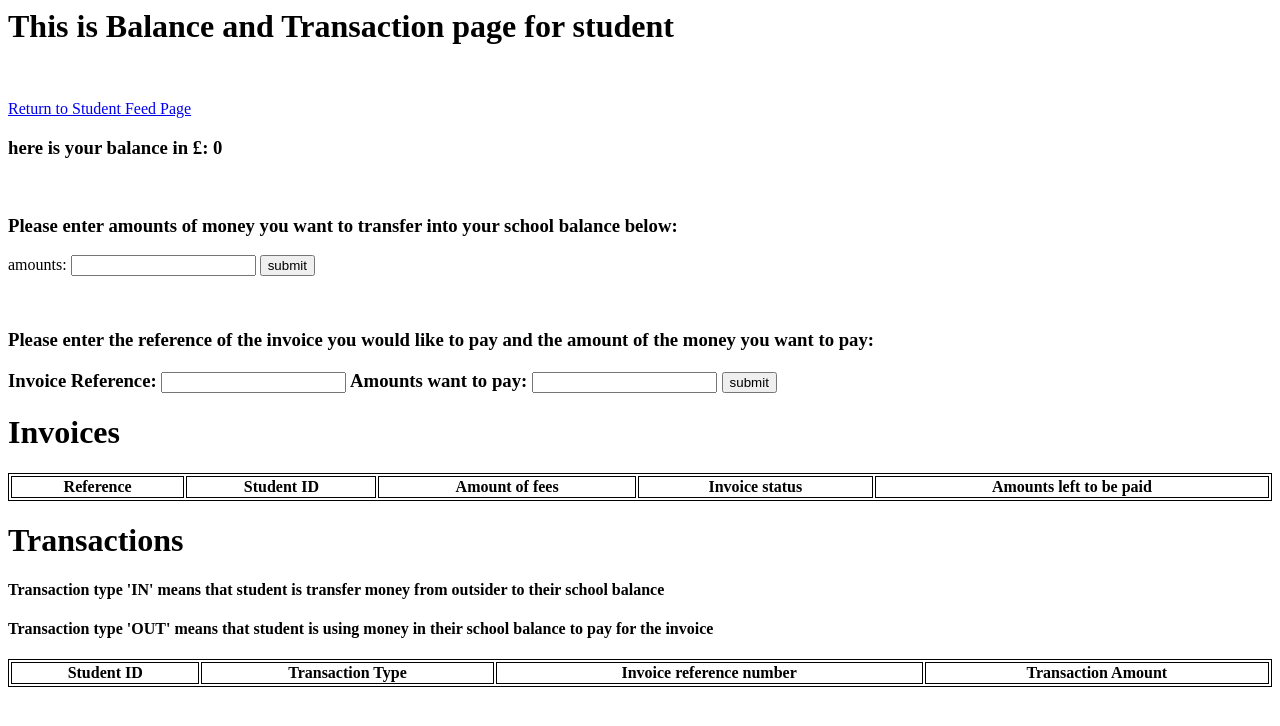
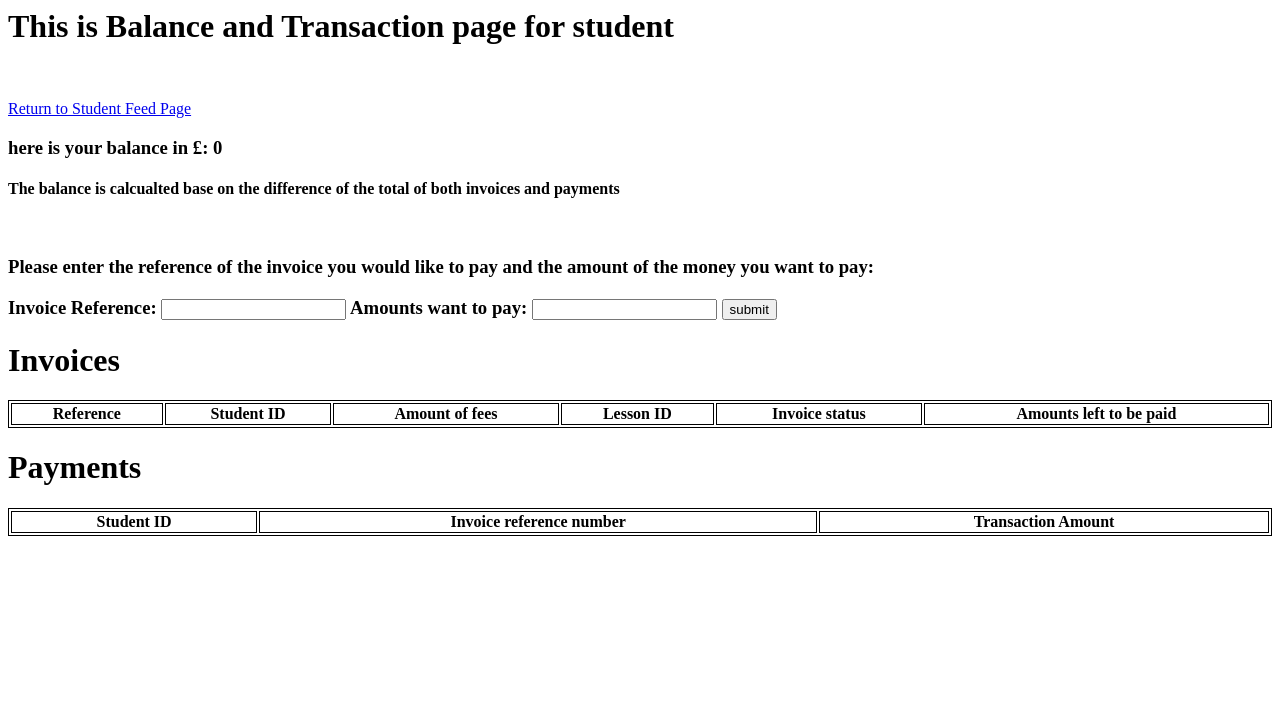
Before and after one commit to AFaverooo/Koala, a Django app: page /balance/ in a window 1280 px wide. Shown: the top 726 px of the page. Run offline with Django 4.2, Linux system fonts and the light colour scheme; the visitor is signed in with stand-in values (Sample User, id 1); data comes from the database, SQL or seed files in the repository; data that the repository does not hold is empty; some libraries are stand-ins or nearby versions.

Commit message:
updata balance system and seeder method, also when lesson booked, new invoice will be create, add an extra field lesson_ID to invoice, remove field TransactionTypes from transaction

```diff
--- a/lessons/admin.py
+++ b/lessons/admin.py
@@ -17,12 +17,12 @@ class UserAdmin(admin.ModelAdmin):
 
 @admin.register(Invoice)
 class InvoiceAdmin(admin.ModelAdmin):
-    list_display = ['reference_number','student_ID','fees_amount', 'invoice_status', 'amounts_need_to_pay'
+    list_display = ['reference_number','student_ID', 'lesson_ID', 'fees_amount', 'invoice_status', 'amounts_need_to_pay'
     ]
 
 @admin.register(Transaction)
 class TransactionAdmin(admin.ModelAdmin):
-    list_display = ['Student_ID_transaction', 'transaction_type', 'invoice_reference_transaction', 'transaction_amount'
+    list_display = ['Student_ID_transaction', 'invoice_reference_transaction', 'transaction_amount'
     ]
     # ordering = ('request_date',)
     # search_fields = ('lesson_id','duration')
--- a/lessons/templates/balance.html
+++ b/lessons/templates/balance.html
@@ -29,10 +29,11 @@
     {% for balance in Balance %}
     <h3>here is your balance in £: {{balance}} </h3>
     {% endfor %}
+    <h4>The balance is calcualted base on the difference of the total of both invoices and payments</h4>
     <br>
 </div>
 
-<div>
+{% comment %} <div>
     <h3>Please enter amounts of money you want to transfer into your school balance below: </h3>
     <form action="{% url 'update_balance' %}" method = 'post'>
         {% csrf_token %}
@@ -42,7 +43,7 @@
         <button type = 'submit',  class = "btn btn-secondary">submit</button>
     </form>
     <br>
-</div>
+</div> {% endcomment %}
 
 <div>
     <h3>Please enter the reference of the invoice you would like to pay and the amount of the money you want to pay:<h3>
@@ -66,6 +67,7 @@
             <th>Reference</th>
             <th>Student ID</th>
             <th>Amount of fees</th>
+            <th>Lesson ID</th>
             <th>Invoice status</th>
             <th>Amounts left to be paid</th>
         </tr>
@@ -74,6 +76,7 @@
             <td>{{invoice.reference_number}}</td>
             <td>{{invoice.student_ID}}</td>
             <td>{{invoice.fees_amount}}</td>
+            <td>{{invoice.lesson_ID}}</td>
             <td>{{invoice.invoice_status}}</td>
             <td>{{invoice.amounts_need_to_pay}}</td>
         </tr>
@@ -82,21 +85,17 @@
 </div>
 
 <div>
-    <h1>Transactions<h1>
-    <h4>Transaction type 'IN' means that student is transfer money from outsider to their school balance</h4>
-    <h4>Transaction type 'OUT' means that student is using money in their school balance to pay for the invoice</h4>
+    <h1>Payments<h1>
 <table style="width:100%">
     <tr>
         <!-- table head of the transaction -->
         <th>Student ID</th>
-        <th>Transaction Type</th>
         <th>Invoice reference number</th>
         <th>Transaction Amount</th>
     </tr>
     {% for transaction in Transaction reversed %} <!-- this function reads all the transactions under the student and print them out in one single table -->
     <tr>
         <td>{{transaction.Student_ID_transaction }}</td>
-        <td>{{transaction.transaction_type}}</td>
         <td>{{transaction.invoice_reference_transaction }}</td>
         <td>{{transaction.transaction_amount }}</td>
     </tr>
--- a/lessons/views.py
+++ b/lessons/views.py
@@ -3,7 +3,7 @@ from django.shortcuts import render,redirect
 from django.contrib import messages
 from .forms import LogInForm,SignUpForm,RequestForm
 from django.contrib.auth import authenticate,login,logout
-from .models import UserRole, UserAccount, Lesson, LessonStatus, LessonType, LessonDuration, Gender, Invoice, Transaction, TransactionTypes, InvoiceStatus
+from .models import UserRole, UserAccount, Lesson, LessonStatus, LessonType, LessonDuration, Gender, Invoice, Transaction, InvoiceStatus
 from .helper import login_prohibited
 from django.core.exceptions import ObjectDoesNotExist
 
@@ -146,6 +146,7 @@ def balance(request):
             student = request.user
             student_invoice = get_student_invoice(student) #this function filter out the invocie with the same student id as the current user
             student_transaction = get_student_transaction(student) #this function filter out the transaction with the same student id as the current user
+            update_balance(request)
             student_balance = get_student_balance(student)
             return render(request, 'balance.html', {'Invoice': student_invoice, 'Transaction': student_transaction, 'Balance': student_balance})
     else:
@@ -160,31 +161,23 @@ def get_student_transaction(student):
 def get_student_balance(student):
     return UserAccount.objects.filter(id = student.id).values_list('balance', flat=True)
 
-# this function update the student balance once student transfer some money into their school balance
+# this function update the student balance
 @login_required
 def update_balance(request):
-    if(request.user.is_authenticated and request.user.role == UserRole.STUDENT):
-        if(request.method == 'POST'):
-            try:
-                extra_fees = request.POST.get('inputFees')
-                extra_fees_int = int(extra_fees)
-            except ValueError:
-                messages.add_message(request,messages.ERROR,"You cannot submit without enter a value!")
-                return redirect('balance')
+    student = request.user
+    current_existing_invoice = Invoice.objects.filter(student_ID = student.id)
+    current_existing_transaction = Transaction.objects.filter(Student_ID_transaction = student.id)
+    invoice_fee_total = 0
+    payment_fee_total = 0
 
-            student = request.user
+    for invoice in current_existing_invoice:
+        invoice_fee_total += invoice.fees_amount
 
-            if(extra_fees_int < 1):
-                messages.add_message(request,messages.ERROR,"You cannont insert a value less than 1!")
-            elif(student.balance + extra_fees_int > 10000):
-                messages.add_message(request,messages.ERROR,"Your account balance cannot exceed £10000!")
-            else:
-                student.balance += extra_fees_int
-                student.save()
-                Transaction.objects.create(Student_ID_transaction = student.id, transaction_type = TransactionTypes.IN, transaction_amount = extra_fees_int)
-            return redirect('balance')
-    else:
-        return redirect('log_in')
+    for transaction in current_existing_transaction:
+        payment_fee_total += transaction.transaction_amount
+
+    student.balance = payment_fee_total - invoice_fee_total
+    student.save()
 
 @login_required
 def pay_fo_invoice(request):
@@ -209,39 +202,39 @@ def pay_fo_invoice(request):
                 messages.add_message(request,messages.ERROR,"this invoice does not belong to you!")
             elif(temp_invoice.invoice_status == InvoiceStatus.PAID):
                 messages.add_message(request,messages.ERROR,"This invoice has already been paid!")
-            elif(int(student.balance) < input_amounts_pay_int):
-                messages.add_message(request,messages.ERROR,"You dont have enough money!")
             else:
-                if(temp_invoice.amounts_need_to_pay == input_amounts_pay_int):
+                if(temp_invoice.amounts_need_to_pay <= input_amounts_pay_int):
                     temp_invoice.invoice_status = InvoiceStatus.PAID
                     temp_invoice.amounts_need_to_pay = 0
                 elif(temp_invoice.amounts_need_to_pay > input_amounts_pay_int):
                     temp_invoice.invoice_status = InvoiceStatus.PARTIALLY_PAID
                     temp_invoice.amounts_need_to_pay -= input_amounts_pay_int
-                elif(temp_invoice.amounts_need_to_pay < input_amounts_pay_int):
-                    messages.add_message(request,messages.ERROR,"The amount you insert has exceed the amount you have to pay!")
-                    return redirect('balance')
-                student.balance -= input_amounts_pay_int
+                update_balance(request)
                 student.save()
                 temp_invoice.save()
 
-                Transaction.objects.create(Student_ID_transaction = student.id, transaction_type = TransactionTypes.OUT, invoice_reference_transaction = input_invoice_reference, transaction_amount = input_amounts_pay_int)
+                Transaction.objects.create(Student_ID_transaction = student.id, invoice_reference_transaction = input_invoice_reference, transaction_amount = input_amounts_pay_int)
 
             return redirect('balance')
 
         return redirect('balance')
 
     else:
-        # return redirect('log_in')
         return redirect('home')
+
+def create_new_invoice(student_id, lesson):
+    student_number_of_invoice_pre_exist = Invoice.objects.filter(student_ID = student_id)
+    reference_number_temp = Invoice.generate_new_invoice_reference_number(str(student_id), len(student_number_of_invoice_pre_exist))
+    lesson_duration = lesson.duration
+    fees = Invoice.calculate_fees_amount(lesson_duration)
+    fees = int(fees)
+    Invoice.objects.create(reference_number =  reference_number_temp, student_ID = student_id, fees_amount = fees, invoice_status = InvoiceStatus.UNPAID, amounts_need_to_pay = fees, lesson_ID = lesson.lesson_id)
+
 
 def get_all_transactions(request):
     all_transactions = Transaction.objects.all()
     total = 0
     for each_transaction in all_transactions:
-        if(each_transaction.transaction_type == TransactionTypes.OUT):
-            total-= each_transaction.transaction_amount
-        elif(each_transaction.transaction_type == TransactionTypes.IN):
             total+= each_transaction.transaction_amount
 
     return render(request,'transaction_history.html', {'all_transactions': all_transactions, 'total':total})
@@ -314,6 +307,7 @@ def admin_confirm_booking(request, lesson_id):
         lesson.lesson_status = 'BK'
         lesson.save()
         messages.add_message(request, messages.SUCCESS, 'Successfully Booked!')
+        create_new_invoice(lesson.student_id.id, lesson)
     student = UserAccount.objects.get(id=lesson.student_id.id)
     return redirect('student_requests',student.id)
 
--- a/msms/urls.py
+++ b/msms/urls.py
@@ -39,7 +39,6 @@ urlpatterns = [
     path('sign_up/', views.sign_up, name = 'sign_up'),
 
     path('balance/', views.balance, name = 'balance'),
-    path('update_balance/', views.update_balance, name = 'update_balance'),
     path('pay_for_invoice/', views.pay_fo_invoice, name = 'pay_for_invoice'),
     path('transaction_history', views.get_all_transactions,name='transaction_history'),
 
```
Also changed, not shown: lessons/management/commands/seed.py (+54 -32 lines), lessons/models.py (+33 -33 lines), lessons/templates/transaction_history.html (+1 -7 lines), lessons/migrations/0002_alter_useraccount_balance.py (added), lessons/migrations/0003_remove_transaction_transaction_type.py (added), lessons/migrations/0004_invoice_lesson_id.py (added).
